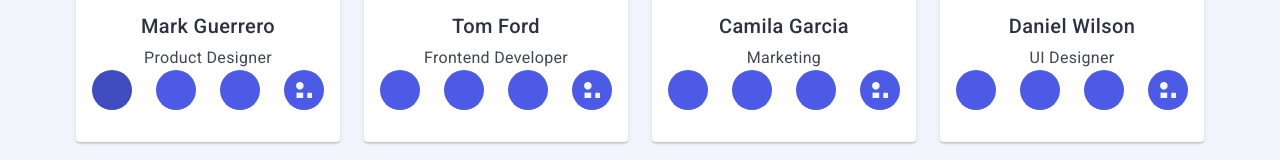
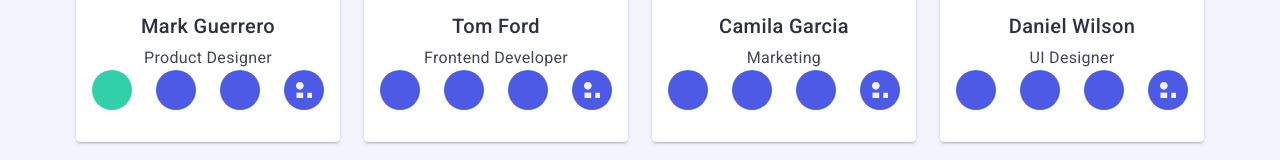
Before and after one commit to Balmesgoit/goit-markup-hw-04, a plain HTML site: page index.html in a window 1280 px wide. In both pictures the pointer is over the link 112 px from the left and 2908 px from the top of the page. Shown: the part 2819-2979 px from the top of the page. Drawn offline with nearby package versions, Linux system fonts and the light colour scheme.

Commit message:
Update styles.css

```diff
--- a/css/styles.css
+++ b/css/styles.css
@@ -302,8 +302,8 @@ img {
     background-color: var(--web);
 }
 
-.soclist-item:focus,
-.soclist-item .soclistlink:hover {
+.soclistlink:focus,
+.soclistlink:hover {
     background-color: var(--ocean);
 }
 
```
